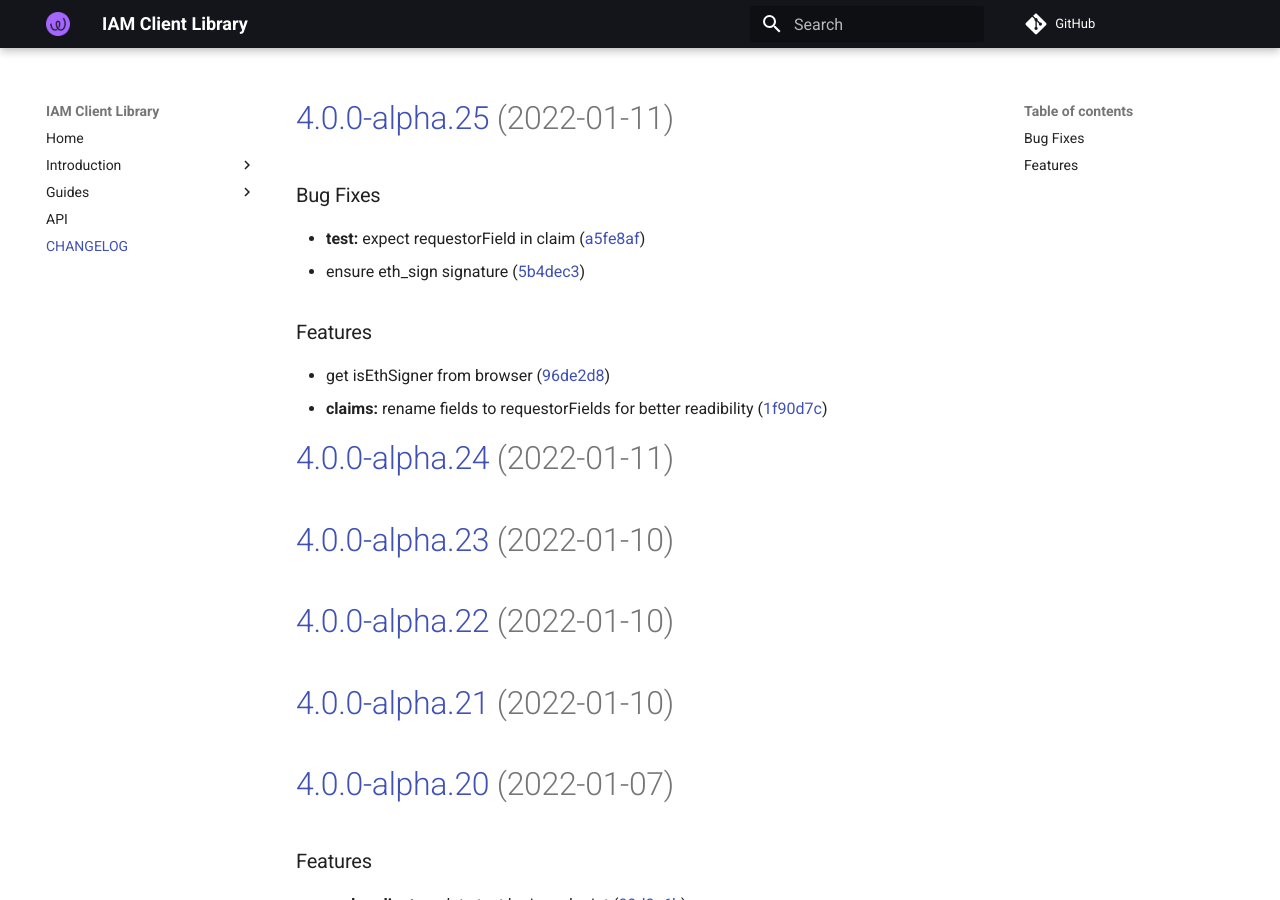
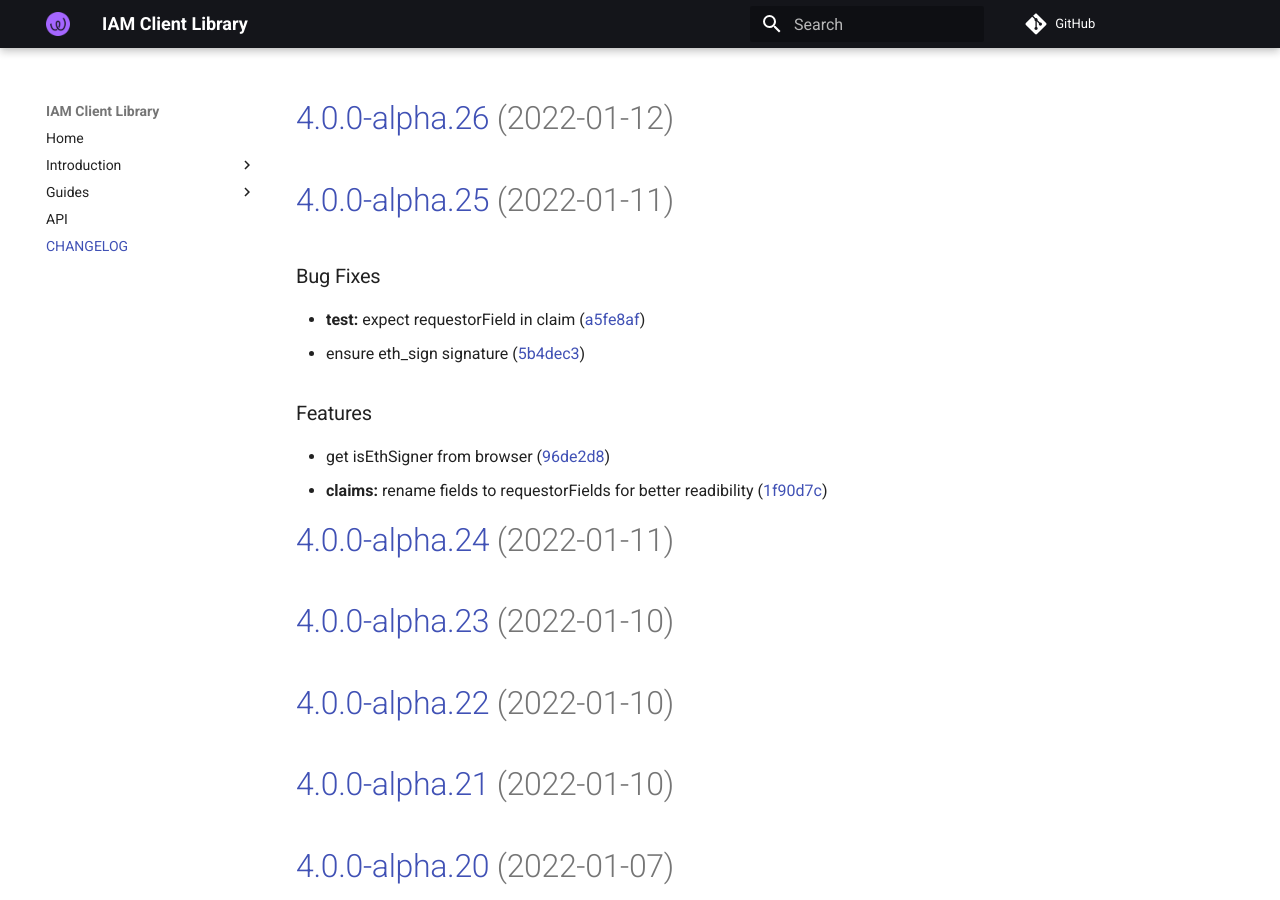
Before and after one commit to energywebfoundation/iam-client-lib, an MkDocs documentation site: the page built from docs/CHANGELOG.md, in a window 1280 px wide and 900 px high. Built offline with MkDocs 1.6.1 and Material for MkDocs 9.7.7, drawn with Linux system fonts in a browser that asks for light colours; comment, search, counter and statistics services are not loaded.

Commit message:
chore(release): 4.0.0-alpha.26 [skip ci]
# [4.0.0-alpha.26](https://github.com/energywebfoundation/iam-client-lib/compare/v4.0.0-alpha.25...v4.0.0-alpha.26) (2022-01-12)

```diff
--- a/docs/CHANGELOG.md
+++ b/docs/CHANGELOG.md
@@ -1,3 +1,5 @@
+# [4.0.0-alpha.26](https://github.com/energywebfoundation/iam-client-lib/compare/v4.0.0-alpha.25...v4.0.0-alpha.26) (2022-01-12)
+
 # [4.0.0-alpha.25](https://github.com/energywebfoundation/iam-client-lib/compare/v4.0.0-alpha.24...v4.0.0-alpha.25) (2022-01-11)
 
 
--- a/package.json
+++ b/package.json
@@ -1,6 +1,6 @@
 {
     "name": "iam-client-lib",
-    "version": "4.0.0-alpha.25",
+    "version": "4.0.0-alpha.26",
     "description": "Library for Decentralized Identity and Access Management",
     "main": "dist/index.js",
     "module": "dist/index.esm.js",
```
